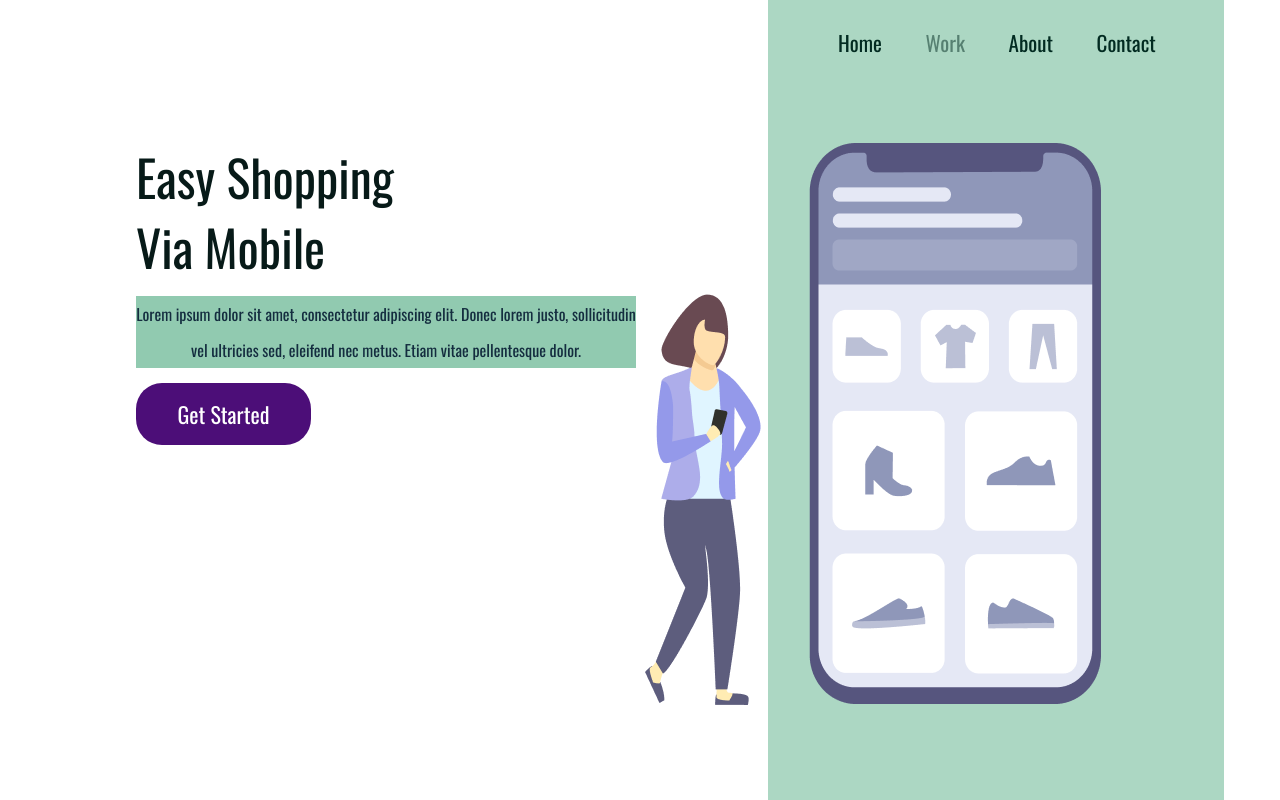
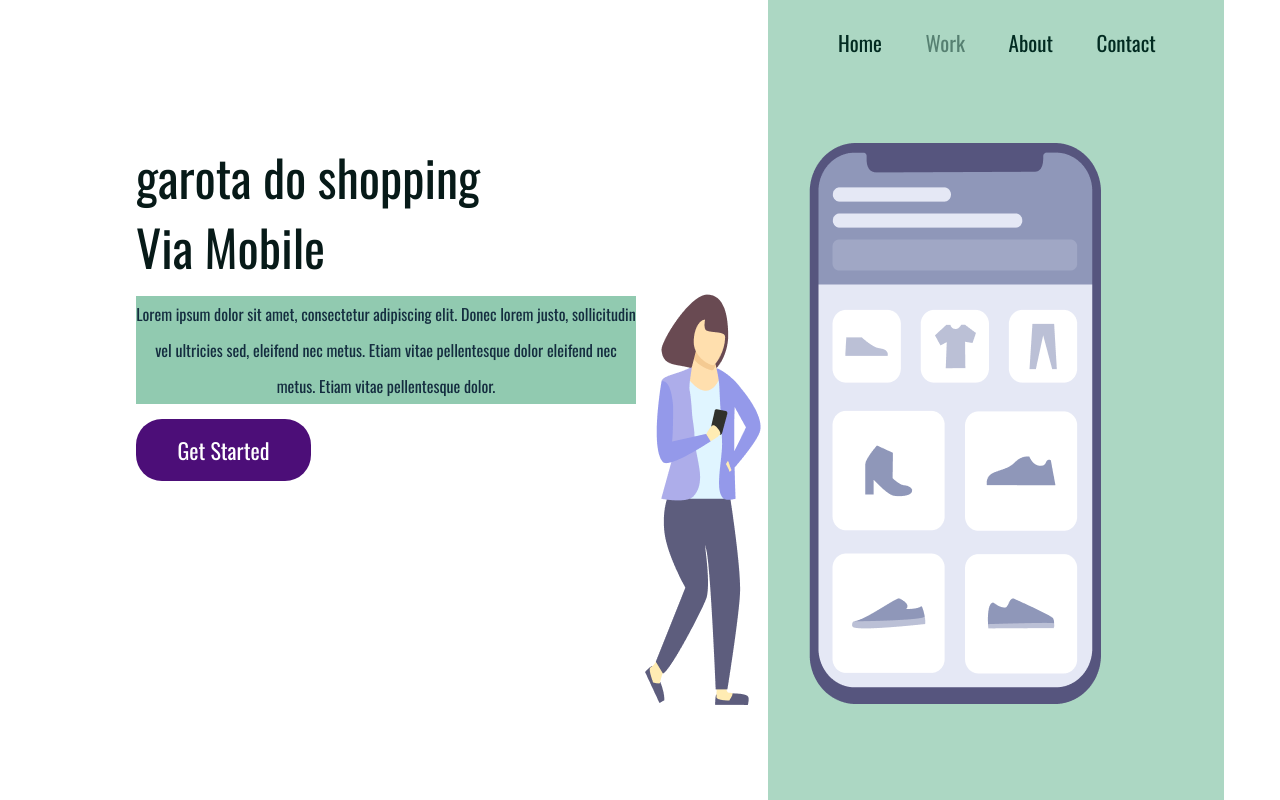
Before and after one commit to mauricio567849/2-projetos, a plain HTML site: page Projeto responsiver.html in a window 1280 px wide. Drawn offline with nearby package versions, Linux system fonts and the light colour scheme; a web font is replaced by a local one.

Commit message:
mudanca do h1 eno p

```diff
--- a/Projeto responsiver.html
+++ b/Projeto responsiver.html
@@ -24,11 +24,12 @@
   <div class="wraper">
     <section class="container-left">
       <h1>
-        Easy Shopping<br>
+        garota do shopping<br>
         Via Mobile
       </h1>
       <p>Lorem ipsum dolor sit amet, consectetur adipiscing
         elit. Donec lorem justo, sollicitudin vel ultricies sed,
+        eleifend nec metus. Etiam vitae pellentesque dolor
         eleifend nec metus. Etiam vitae pellentesque dolor. </p>
         <button>Get Started</button>
     </section>
```
